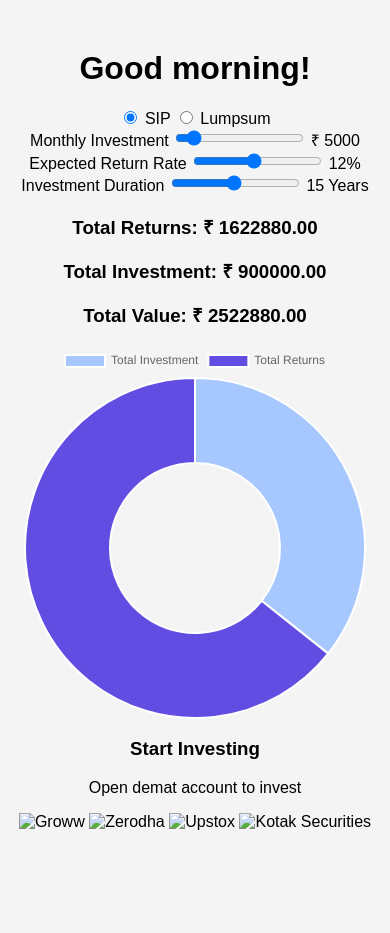
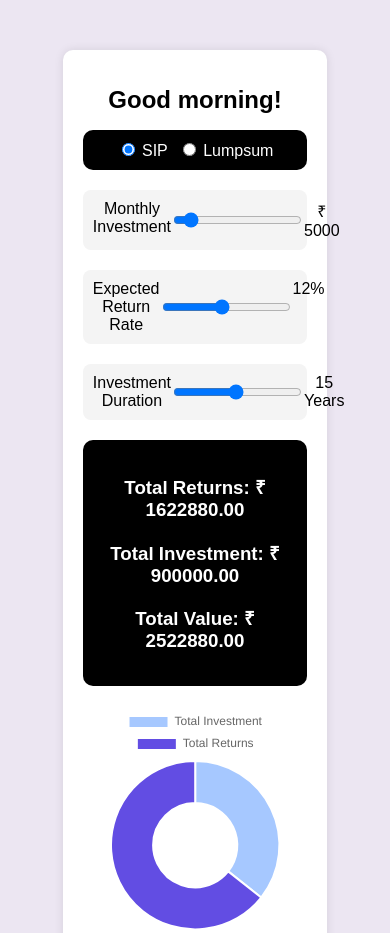
Before and after one commit to poojarathi012000/WealthMetrics, a plain HTML site: page index.html in a window 390 px wide. Shown: the top 933 px of the page. Before the commit the page ends 844 px from the top, so only its background shows below. Drawn offline with nearby package versions, Linux system fonts and the light colour scheme.

Commit message:
styles.css

```diff
--- a/styles.css
+++ b/styles.css
@@ -1,53 +1,55 @@
 body {
     font-family: Arial, sans-serif;
     text-align: center;
-    background-color: #f4f4f4;
+    background-color: #ece6f2;
 }
 
 .container {
-    margin-top: 50px;
-}
-
-a {
-    color: blue;
-    text-decoration: none;
-    font-weight: bold;
-}
-
-.sip-calculator {
+    margin: 50px auto;
+    width: 60%;
     background: white;
     padding: 20px;
     border-radius: 10px;
     box-shadow: 0px 0px 10px rgba(0, 0, 0, 0.1);
-    display: inline-block;
-    text-align: left;
+}
+
+h1 {
+    font-size: 24px;
+    font-weight: bold;
+}
+
+.toggle-container {
+    display: flex;
+    justify-content: center;
+    gap: 10px;
+    background: black;
+    padding: 10px;
+    border-radius: 10px;
+    color: white;
+}
+
+.input-container {
+    display: flex;
+    justify-content: space-between;
+    margin-top: 20px;
+    background: #f4f4f4;
+    padding: 10px;
+    border-radius: 8px;
+}
+
+.results {
+    background: black;
+    color: white;
+    padding: 15px;
+    margin-top: 20px;
+    border-radius: 10px;
+}
+
+canvas {
     margin-top: 20px;
 }
 
-.sip-calculator label {
-    display: block;
-    margin-top: 10px;
-    font-weight: bold;
+.investing-platforms img {
+    width: 100px;
+    margin: 10px;
 }
-
-.sip-calculator input {
-    width: 100%;
-    padding: 8px;
-    margin-top: 5px;
-    border: 1px solid #ccc;
-    border-radius: 5px;
-}
-
-.sip-calculator button {
-    margin-top: 15px;
-    padding: 10px;
-    background: blue;
-    color: white;
-    border: none;
-    cursor: pointer;
-    border-radius: 5px;
-}
-
-.sip-calculator h3 {
-    margin-top: 15px;
-}
```
